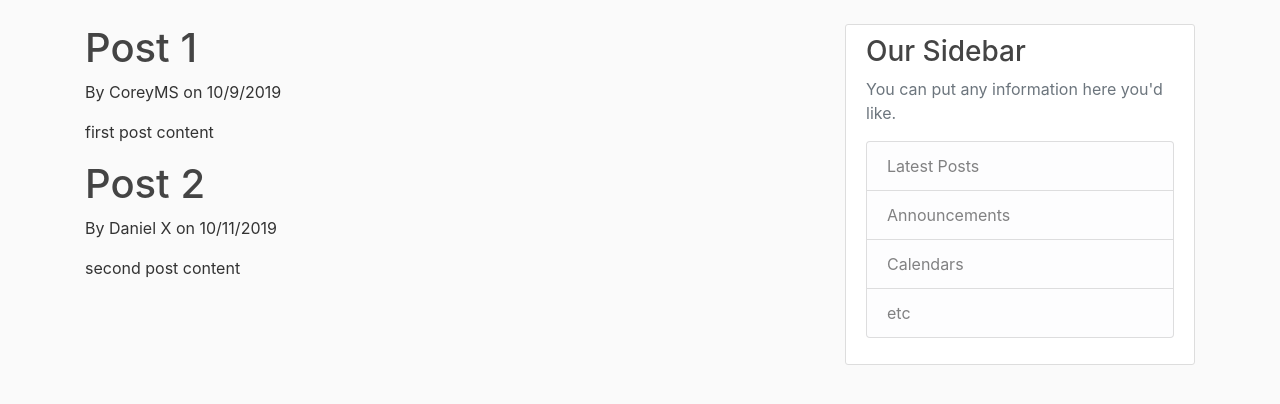
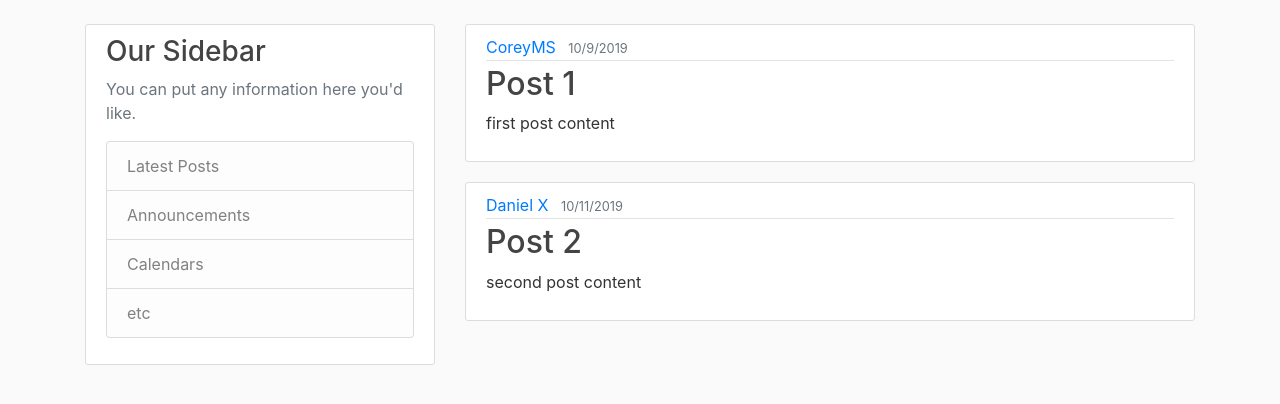
Before and after one commit to brodanielx/baiisdata, a Django app: page / in a window 1280 px wide. Shown: the part 56-460 px from the top of the page. Run offline with Django 3.2, Linux system fonts and the light colour scheme; some libraries are stand-ins or nearby versions.

Commit message:
templates

```diff
--- a/blog/templates/blog/base.html
+++ b/blog/templates/blog/base.html
@@ -21,14 +21,14 @@
     <header class="site-header">
         <nav class="navbar navbar-expand-md navbar-dark bg-steel fixed-top">
           <div class="container">
-            <a class="navbar-brand mr-4" href="/">Django Blog</a>
+            <a class="navbar-brand mr-4" href="{% url 'blog-home' %}">Django Blog</a>
             <button class="navbar-toggler" type="button" data-toggle="collapse" data-target="#navbarToggle" aria-controls="navbarToggle" aria-expanded="false" aria-label="Toggle navigation">
             <span class="navbar-toggler-icon"></span>
             </button>
             <div class="collapse navbar-collapse" id="navbarToggle">
               <div class="navbar-nav mr-auto">
-                <a class="nav-item nav-link" href="/">Home</a>
-                <a class="nav-item nav-link" href="/about">About</a>
+                <a class="nav-item nav-link" href="{% url 'blog-home' %}">Home</a>
+                <a class="nav-item nav-link" href="{% url 'blog-about' %}">About</a>
               </div>
               <!-- Navbar Right Side -->
               <div class="navbar-nav">
@@ -41,9 +41,6 @@
     </header>
     <main role="main" class="container">
         <div class="row">
-          <div class="col-md-8">
-            {% block content %}{% endblock %}
-          </div>
             <div class="col-md-4">
                 <div class="content-section">
                   <h3>Our Sidebar</h3>
@@ -57,6 +54,9 @@
                   </p>
                 </div>
             </div>
+          <div class="col-md-8">
+            {% block content %}{% endblock %}
+          </div>
         </div>
       </main>
 
--- a/blog/templates/blog/home.html
+++ b/blog/templates/blog/home.html
@@ -1,8 +1,15 @@
 {% extends 'blog/base.html' %}
 {% block content %}
     {% for post in posts %}
-        <h1>{{ post.title }}</h1>
-        <p>By {{ post.author }} on {{ post.date_posted }}</p>
-        <p>{{ post.content }}</p>
+    <article class="media content-section">
+        <div class="media-body">
+            <div class="article-metadata">
+            <a class="mr-2" href="#">{{ post.author }}</a>
+            <small class="text-muted">{{ post.date_posted }}</small>
+            </div>
+            <h2><a class="article-title" href="#">{{ post.title }}</a></h2>
+            <p class="article-content">{{ post.content }}</p>
+        </div>
+    </article>
     {% endfor %}
 {% endblock %}
```
Lines whose indentation alone changed are shown as unchanged.
